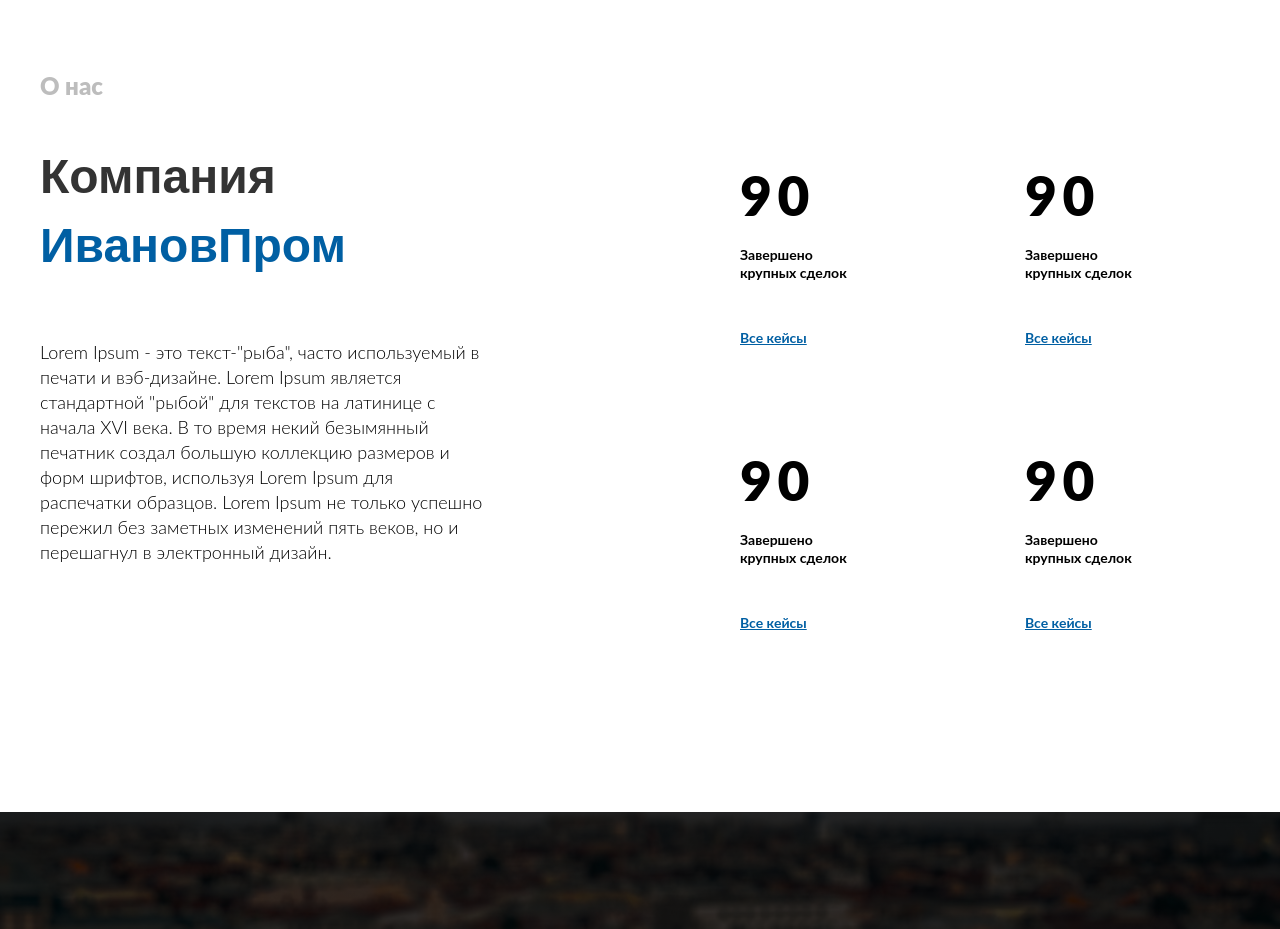
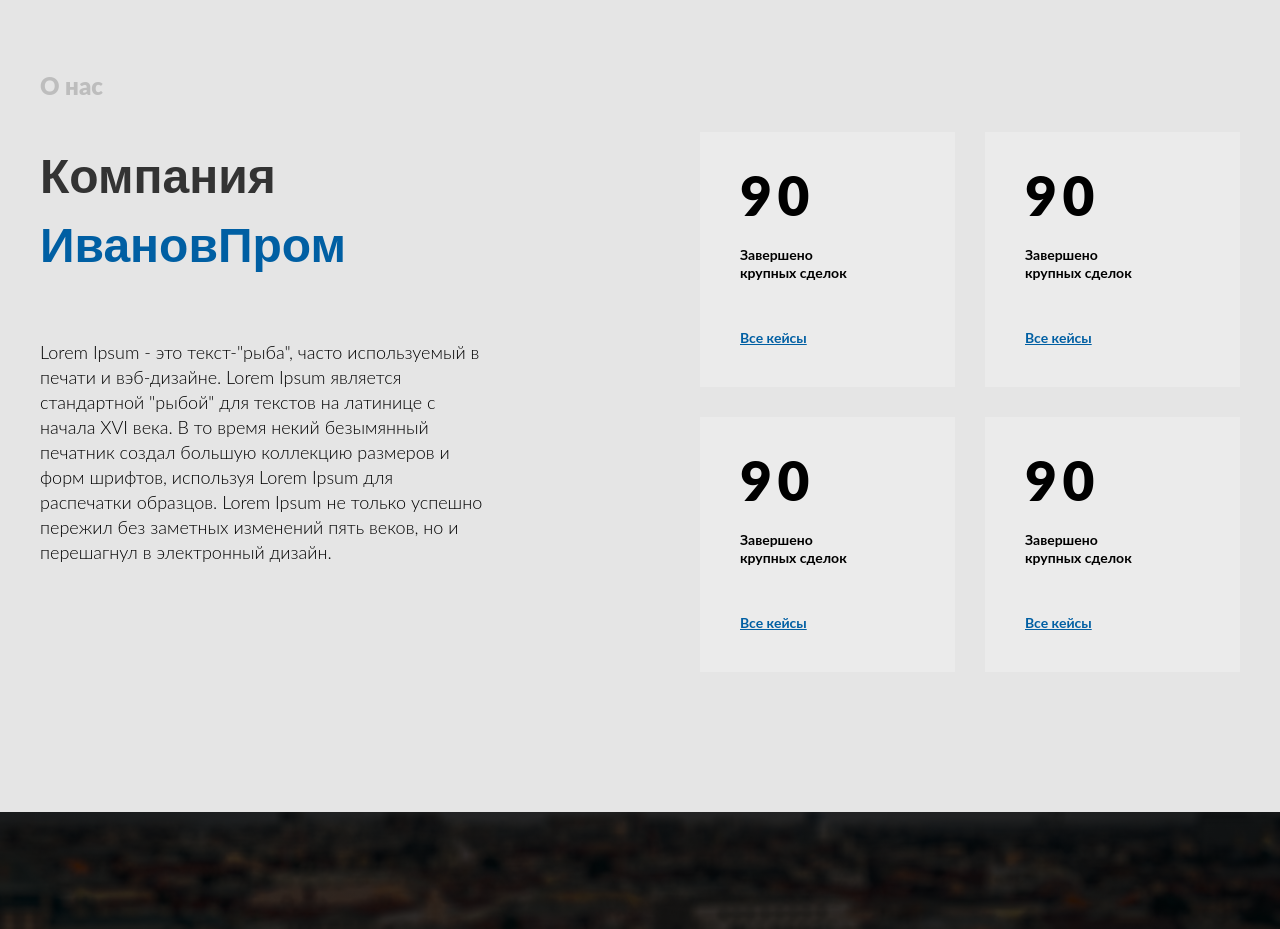
Before and after one commit to Miroslau/BisnesRostTesttask.github.io, a plain HTML site: page NewTestTask/index.html in a window 1280 px wide. Shown: the part 2160-3089 px from the top of the page. Drawn offline with nearby package versions, Linux system fonts and the light colour scheme.

Commit message:
fixed background

```diff
--- a/NewTestTask/assets/css/style.css
+++ b/NewTestTask/assets/css/style.css
@@ -6,6 +6,7 @@
 
 body {
     overflow-x: hidden;
+    background: #E5E5E5;
 }
 
 /* Header */
@@ -396,7 +397,7 @@ body {
     width: 255px;
     height: 255px;
     margin-top: 30px;
-    background: transparent;
+    background: #EBEBEB;
     transition: background .2s linear;
 }
 
```
